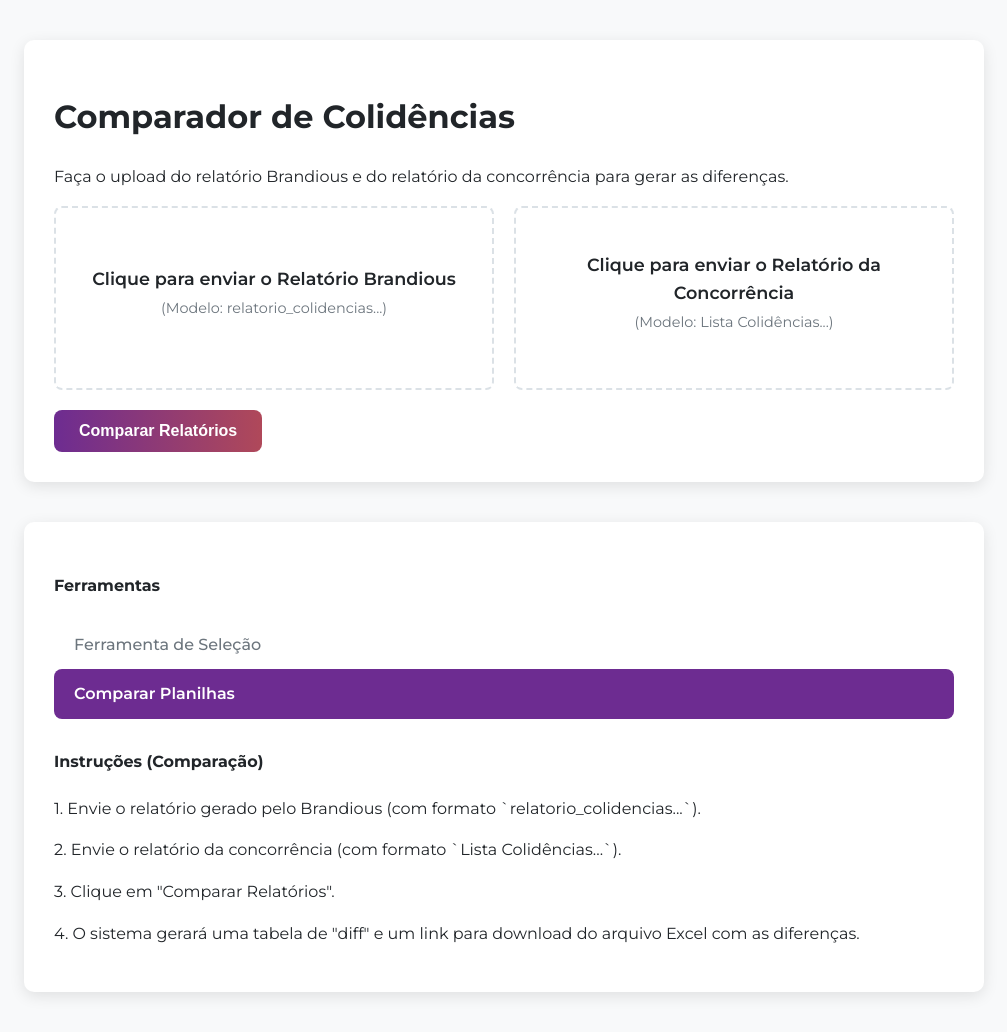
After one commit to gabriel-silvo/label-select, a Flask app: page /compare in a window 1280 px wide. The commit adds this page. Shown: the whole page, without its empty margins (136-1143 px from the left). Run offline with Flask 3, Linux system fonts and the light colour scheme.

Commit message:
Diff de planilhas feito.

```diff
--- a/app.py
+++ b/app.py
@@ -1,6 +1,18 @@
+import pandas as pd
+import os
+import io
+import re
 from flask import Flask, render_template, request, redirect, url_for
 
 app = Flask(__name__)
+# Configura uma pasta para salvar os relatórios gerados
+# Usamos os.path.join para funcionar em qualquer sistema operacional
+UPLOAD_FOLDER = os.path.join('static', 'uploads')
+app.config['UPLOAD_FOLDER'] = UPLOAD_FOLDER
+
+# Garante que a pasta de uploads exista
+if not os.path.exists(UPLOAD_FOLDER):
+    os.makedirs(UPLOAD_FOLDER)
 
 @app.route('/', methods=['GET', 'POST'])
 def index():
@@ -14,5 +26,214 @@
     user_text = request.args.get('text', '')
     return render_template('label.html', text=user_text)
 
+# FUNÇÕES DE NORMALIZAÇÃO
+def normalize_string(val):
+    """Converte para string, maiúsculo e remove espaços."""
+    if val is None or pd.isna(val):
+        return ""
+    return str(val).strip().upper()
+
+def normalize_number(val):
+    """Converte para string, remove '.0' de números lidos como float."""
+    if val is None or pd.isna(val):
+        return ""
+    return str(val).strip().split('.')[0]
+
+def normalize_single_class(val):
+    """
+    Helper: Normaliza UMA ÚNICA string de classe para o seu número base.
+    Ex: "Ncl(12) 36" -> "36"
+    Ex: "25/10" -> "25"
+    Ex: " 42 " -> "42"
+    """
+    s_val = str(val).strip()
+
+    # Regra: "25/10" -> "25"
+    if '/' in s_val:
+        match = re.search(r'^\b(\d+)\b', s_val)
+        return match.group(1) if match else s_val
+
+    # Regra: "Ncl(12) 36" -> "36"
+    if 'Ncl' in s_val or 'ncl' in s_val:
+        nums = re.findall(r'\b\d+\b', s_val)
+        return nums[-1] if nums else s_val
+
+    # Regra: Apenas "42" ou "  42  "
+    nums = re.findall(r'\b\d+\b', s_val)
+    return nums[0] if nums else s_val
+
+def normalize_classes_to_list(val):
+    """
+    Função principal: Converte um campo de classe em uma LISTA de classes normalizadas.
+    Ex: "16, 35, 42" -> ["16", "35", "42"]
+    Ex: "Ncl(12) 36" -> ["36"]
+    Ex: "25/10" -> ["25"]
+    """
+    if val is None or pd.isna(val):
+        return [""]
+
+    s_val = str(val).strip()
+
+    # Regra: "16, 35, 42"
+    if ',' in s_val:
+        return [normalize_single_class(v) for v in s_val.split(',')]
+
+    # Se não for vírgula, é um caso único (ex: "Ncl(12) 36" ou "25/10")
+    # Retorna uma lista com o único item normalizado
+    return [normalize_single_class(s_val)]
+
+# ROTA DE COMPARAÇÃO
+@app.route('/compare', methods=['GET', 'POST'])
+def compare():
+    if request.method == 'POST':
+        file_input1 = request.files.get('file_brandious') # Modelo: relatorio_colidencias...
+        file_input2 = request.files.get('file_competitor') # Modelo: Lista Colidências...
+
+        if not file_input1 or not file_input2:
+            return render_template('compare.html', error="Erro: Por favor, envie os dois arquivos.")
+
+        try:
+            # Carregar planilhas
+            df_input1 = pd.read_excel(file_input1)
+            df_input2 = pd.read_excel(file_input2)
+
+            # Renomear colunas do Input 1
+            map_input1 = {
+                'revista': 'rpi', 'marca_monitorada': 'marca_monit',
+                'processo_monitorado': 'proc_monit', 'classe_marca_monitorada': 'classe_monit',
+                'marca_colidente': 'marca_colid', 'processo_colidente': 'proc_colid',
+                'classe_marca_colidente': 'classe_colid', 'similaridade': 'similaridade',
+                'despacho': 'despacho', 'titular_monitorado': 'titular_monit',
+                'titular_colidente': 'titular_colid',
+            }
+            df1 = df_input1.rename(columns={k: v for k, v in map_input1.items() if k in df_input1.columns})
+
+            # Padronização da Similaridade (Input 1) - Apenas garante que é um número, sem multiplicar
+            if 'similaridade' in df1.columns:
+                df1['similaridade'] = pd.to_numeric(df1['similaridade'], errors='coerce')
+                df1['similaridade'] = df1['similaridade'].round(0).where(pd.notna, None)
+
+            # Detectar e Renomear colunas do Input 2
+            df_input2.columns = [str(c).strip() for c in df_input2.columns]
+            if 'Marca Original' in df_input2.columns: # Marca x Marca
+                map_input2 = {
+                    'RPI': 'rpi', 'Marca Original': 'marca_monit',
+                    'NCL(s) Marca Original': 'classe_monit', 'Marca Colidência': 'marca_colid',
+                    'NCL(s) Marca Colidência': 'classe_colid', 'Nível': 'similaridade',
+                    'Titular': 'titular_colid',
+                }
+            elif 'Processo Cadastrado' in df_input2.columns: # Processo x Processo
+                map_input2 = {
+                    'Marca do Processo Cadastrado': 'marca_monit', 'Processo Cadastrado': 'proc_monit',
+                    'Classe do Processo Cadastrado': 'classe_monit', 'Marca do Processo da RPI': 'marca_colid',
+                    'Processo da RPI': 'proc_colid', 'Classe do processso da RPI': 'classe_colid',
+                    'Nível': 'similaridade', 'Titular do Processo da RPI': 'titular_colid',
+                }
+            else:
+                return render_template('compare.html', error="Erro: Formato do Input 2 (Lista Colidências) não reconhecido.")
+
+            df2 = df_input2.rename(columns={k: v for k, v in map_input2.items() if k in df_input2.columns})
+
+            # Padronização da Similaridade (Input 2)
+            if 'similaridade' in df2.columns:
+                # Converte 'similaridade' (que veio de 'Nível') para numérico
+                df2['similaridade'] = pd.to_numeric(df2['similaridade'], errors='coerce')
+                df2['similaridade'] = (df2['similaridade'] * 100).round(0).where(pd.notna, None)
+
+            # Normalização das Classes
+            key_columns_orig = ['rpi', 'marca_monit', 'proc_monit', 'classe_monit', 'marca_colid', 'proc_colid', 'classe_colid']
+            for col in key_columns_orig:
+                if col not in df1.columns: df1[col] = None
+                if col not in df2.columns: df2[col] = None
+
+            df1['classe_monit'] = df1['classe_monit'].apply(normalize_classes_to_list)
+            df1['classe_colid'] = df1['classe_colid'].apply(normalize_classes_to_list)
+            df2['classe_monit'] = df2['classe_monit'].apply(normalize_classes_to_list)
+            df2['classe_colid'] = df2['classe_colid'].apply(normalize_classes_to_list)
+
+            # EXPLODIR as linhas com múltiplas classes
+            df1 = df1.explode('classe_monit', ignore_index=True)
+            df1 = df1.explode('classe_colid', ignore_index=True)
+            df2 = df2.explode('classe_monit', ignore_index=True)
+            df2 = df2.explode('classe_colid', ignore_index=True)
+
+            # Normalização de Chave
+            key_columns_norm = [
+                'rpi_norm', 'marca_monit_norm', 'proc_monit_norm', 'classe_monit_norm',
+                'marca_colid_norm', 'proc_colid_norm', 'classe_colid_norm'
+            ]
+
+            df1['rpi_norm'] = df1['rpi'].apply(normalize_number)
+            df1['marca_monit_norm'] = df1['marca_monit'].apply(normalize_string)
+            df1['proc_monit_norm'] = df1['proc_monit'].apply(normalize_number)
+            df1['classe_monit_norm'] = df1['classe_monit'].apply(normalize_string)
+            df1['marca_colid_norm'] = df1['marca_colid'].apply(normalize_string)
+            df1['proc_colid_norm'] = df1['proc_colid'].apply(normalize_number)
+            df1['classe_colid_norm'] = df1['classe_colid'].apply(normalize_string)
+
+            df2['rpi_norm'] = df2['rpi'].apply(normalize_number)
+            df2['marca_monit_norm'] = df2['marca_monit'].apply(normalize_string)
+            df2['proc_monit_norm'] = df2['proc_monit'].apply(normalize_number)
+            df2['classe_monit_norm'] = df2['classe_monit'].apply(normalize_string)
+            df2['marca_colid_norm'] = df2['marca_colid'].apply(normalize_string)
+            df2['proc_colid_norm'] = df2['proc_colid'].apply(normalize_number)
+            df2['classe_colid_norm'] = df2['classe_colid'].apply(normalize_string)
+
+            df1['composite_key'] = df1[key_columns_norm].apply(lambda row: '|'.join(row), axis=1)
+            df2['composite_key'] = df2[key_columns_norm].apply(lambda row: '|'.join(row), axis=1)
+
+            # Realizar o "diff"
+            set_keys1 = set(df1['composite_key'])
+            set_keys2 = set(df2['composite_key'])
+            keys_only_in_1 = set_keys1 - set_keys2
+            keys_only_in_2 = set_keys2 - set_keys1
+
+            df_diff1 = df1[df1['composite_key'].isin(keys_only_in_1)].copy()
+            df_diff1['Fonte_da_Diferenca'] = 'Apenas no Input 1 (Relatório)'
+            df_diff2 = df2[df2['composite_key'].isin(keys_only_in_2)].copy()
+            df_diff2['Fonte_da_Diferenca'] = 'Apenas no Input 2 (Lista)'
+
+            # Prepara o dataFrame final
+            df_final_diff = pd.concat([df_diff1, df_diff2], ignore_index=True, sort=False)
+
+            # Renomear colunas para o formato de Saída
+            output_map = {
+                'rpi': 'revista', 'marca_monit': 'marca_monitorada',
+                'proc_monit': 'processo_monitorado', 'classe_monit': 'classe_marca_monitorada',
+                'marca_colid': 'marca_colidente', 'proc_colid': 'processo_colidente',
+                'classe_colid': 'classe_marca_colidente', 'similaridade': 'similaridade',
+            }
+            df_final_diff.rename(columns=output_map, inplace=True)
+
+            output_columns_order = [
+                'revista', 'marca_monitorada', 'processo_monitorado', 'classe_marca_monitorada',
+                'marca_colidente', 'processo_colidente', 'classe_marca_colidente',
+                'similaridade', 'Fonte_da_Diferenca'
+            ]
+
+            for col in output_columns_order:
+                if col not in df_final_diff.columns:
+                    df_final_diff[col] = None
+
+            df_final_diff = df_final_diff[output_columns_order]
+
+            # Gerar Arquivo e Tabela de Preview
+            timestamp = pd.Timestamp.now().strftime('%Y%m%d_%H%M%S')
+            download_filename = f"relatorio_diferencas_{timestamp}.xlsx"
+            download_path = os.path.join(app.config['UPLOAD_FOLDER'], download_filename)
+
+            df_final_diff.to_excel(download_path, index=False)
+            table_html = df_final_diff.to_html(classes='results-table', index=False, max_rows=20, na_rep='')
+
+            return render_template('compare.html',
+                                   table_html=table_html,
+                                   download_url=url_for('static', filename=f'uploads/{download_filename}'))
+
+        except Exception as e:
+            return render_template('compare.html', error=f"Erro ao processar os arquivos: {e}")
+
+    # GET: exibe a página de upload
+    return render_template('compare.html')
+
 if __name__ == '__main__':
     app.run(debug=True)
--- a/static/style.css
+++ b/static/style.css
@@ -171,6 +171,129 @@
     -moz-user-select: none;
     -ms-user-select: none;
 }
+.sidebar-nav ul {
+    list-style: none;
+    padding: 0;
+    margin: 0;
+}
+.sidebar-nav li a {
+    display: block;
+    padding: 12px 20px;
+    text-decoration: none;
+    color: var(--cor-texto-claro);
+    border-radius: 8px;
+    font-weight: 500;
+    transition: background-color 0.2s, color 0.2s;
+}
+.sidebar-nav li a:hover {
+    background-color: #f1eaf5;
+    color: var(--cor-primaria);
+}
+.sidebar-nav li.active a {
+    background-color: var(--cor-primaria);
+    color: #ffffff;
+    font-weight: 600;
+}
+
+/* Área de Upload */
+.upload-area {
+    display: grid;
+    grid-template-columns: 1fr 1fr;
+    gap: 20px;
+    margin-bottom: 20px;
+}
+.custom-file-upload {
+    border: 2px dashed #dbe1e6;
+    border-radius: 8px;
+    display: flex;
+    flex-direction: column;
+    justify-content: center;
+    align-items: center;
+    padding: 30px 20px;
+    cursor: pointer;
+    text-align: center;
+    color: var(--cor-texto-claro);
+    transition: background-color 0.3s, border-color 0.3s;
+    min-height: 120px;
+}
+.custom-file-upload:hover {
+    background-color: #fdfcff;
+    border-color: var(--cor-primaria);
+}
+#upload-main-text-1,
+#upload-main-text-2 {
+    font-size: 1.1rem;
+    font-weight: 600;
+    color: var(--cor-texto-escuro);
+}
+#upload-secondary-text-1,
+#upload-secondary-text-2 {
+    font-size: 0.9rem;
+    margin-top: 4px;
+}
+.file-name-display {
+    font-weight: 600;
+    color: var(--cor-primaria);
+    margin-top: 10px;
+    font-size: 1rem;
+    word-break: break-all;
+}
+input[type="file"] {
+    display: none;
+}
+
+/* Área de Resultados */
+.results-container {
+    margin-top: 40px;
+    border-top: 1px solid #e9ecef;
+    padding-top: 30px;
+}
+.table-preview-wrapper {
+    width: 100%;
+    overflow-x: auto;
+    border: 1px solid #e9ecef;
+    border-radius: 8px;
+    margin-top: 20px;
+    max-height: 500px;
+    overflow-y: auto;
+}
+.results-table {
+    width: 100%;
+    border-collapse: collapse;
+}
+.results-table th, .results-table td {
+    padding: 12px 15px;
+    text-align: left;
+    border-bottom: 1px solid #e9ecef;
+    white-space: nowrap;
+}
+.results-table th {
+    background-color: #f8f9fa;
+    font-weight: 600;
+    position: sticky;
+    top: 0;
+}
+.button-bar {
+    display: flex;
+    gap: 15px;
+    justify-content: center;
+    align-items: center;
+    margin-top: 25px;
+}
+
+/* Classes de Alerta (caso você não as tenha) */
+.flash-message {
+    padding: 15px;
+    margin-bottom: 20px;
+    border-radius: 8px;
+    text-align: center;
+    font-weight: 500;
+}
+.flash-message.error {
+    background-color: #fbeae7;
+    color: var(--cor-erro, #e76f51);
+    border: 1px solid var(--cor-erro, #e76f51);
+}
 
 #selection-box {
     position: absolute; /* Posicionada absolutamente dentro de .text-display */
--- /dev/null
+++ b/templates/compare.html
@@ -0,0 +1,93 @@
+<!DOCTYPE html>
+<html lang="pt-BR">
+<head>
+    <meta charset="UTF-8">
+    <meta name="viewport" content="width=device-width, initial-scale=1.0">
+    <title>Brandious | Comparar Planilhas</title>
+    <link rel="preconnect" href="https://fonts.googleapis.com">
+    <link rel="preconnect" href="https://fonts.gstatic.com" crossorigin>
+    <link href="https://fonts.googleapis.com/css2?family=Montserrat:wght@400;500;600;700;800&display=swap" rel="stylesheet">
+    <link rel="stylesheet" href="{{ url_for('static', filename='style.css') }}">
+</head>
+<body>
+    <div class="main-layout">
+
+        <main class="content">
+            <div class="container">
+                <h1>Comparador de Colidências</h1>
+                <p class="subtitulo">Faça o upload do relatório Brandious e do relatório da concorrência para gerar as diferenças.</p>
+
+                <form method="POST" enctype="multipart/form-data">
+                    <div class="upload-area">
+                        <label for="file_brandious" class="custom-file-upload">
+                            <span id="upload-main-text-1">Clique para enviar o Relatório Brandious</span>
+                            <span id="upload-secondary-text-1">(Modelo: relatorio_colidencias...)</span>
+                            <span id="file-name-1" class="file-name-display"></span>
+                        </label>
+                        <input type="file" id="file_brandious" name="file_brandious" accept=".xlsx, .xls">
+
+                        <label for="file_competitor" class="custom-file-upload">
+                            <span id="upload-main-text-2">Clique para enviar o Relatório da Concorrência</span>
+                            <span id="upload-secondary-text-2">(Modelo: Lista Colidências...)</span>
+                            <span id="file-name-2" class="file-name-display"></span>
+                        </label>
+                        <input type="file" id="file_competitor" name="file_competitor" accept=".xlsx, .xls">
+                    </div>
+
+                    <input type="submit" value="Comparar Relatórios" class="btn btn-primary" id="compare-btn">
+                </form>
+
+                {% if table_html %}
+                <div class="results-container">
+                    <h2>Diferenças Encontradas</h2>
+                    <p>A tabela abaixo mostra as colidências encontradas apenas em um dos relatórios. O relatório completo está disponível para download.</p>
+
+                    <div class="button-bar" style="justify-content: center; margin-bottom: 20px;">
+                        <a href="{{ download_url }}" class="btn btn-secondary">Baixar Relatório de Diferenças (.xlsx)</a>
+                    </div>
+
+                    <div class="table-preview-wrapper">
+                        {{ table_html | safe }}
+                    </div>
+                </div>
+                {% endif %}
+
+                {% if error %}
+                    <div class="flash-message error" style="margin-top: 20px;">
+                        {{ error }}
+                    </div>
+                {% endif %}
+            </div>
+        </main>
+
+        <aside class="sidebar">
+            <div class="container">
+                <h4>Ferramentas</h4>
+                <nav class="sidebar-nav">
+                    <ul>
+                        <li><a href="{{ url_for('index') }}"><i class="icon-label"></i> Ferramenta de Seleção</a></li>
+                        <li class="active"><a><i class="icon-compare"></i> Comparar Planilhas</a></li>
+                    </ul>
+                </nav>
+
+                <h4 style="margin-top: 30px;">Instruções (Comparação)</h4>
+                <p>1. Envie o relatório gerado pelo Brandious (com formato `relatorio_colidencias...`).</p>
+                <p>2. Envie o relatório da concorrência (com formato `Lista Colidências...`).</p>
+                <p>3. Clique em "Comparar Relatórios".</p>
+                <p>4. O sistema gerará uma tabela de "diff" e um link para download do arquivo Excel com as diferenças.</p>
+            </div>
+        </aside>
+    </div>
+
+    <script>
+        document.getElementById('file_brandious').addEventListener('change', function() {
+            document.getElementById('file-name-1').textContent = this.files[0].name;
+            document.getElementById('upload-main-text-1').textContent = "Arquivo Brandious Carregado:";
+        });
+        document.getElementById('file_competitor').addEventListener('change', function() {
+            document.getElementById('file-name-2').textContent = this.files[0].name;
+            document.getElementById('upload-main-text-2').textContent = "Arquivo Concorrência Carregado:";
+        });
+    </script>
+</body>
+</html>
```
Also changed, not shown: templates/index.html (+19 -1 lines).
